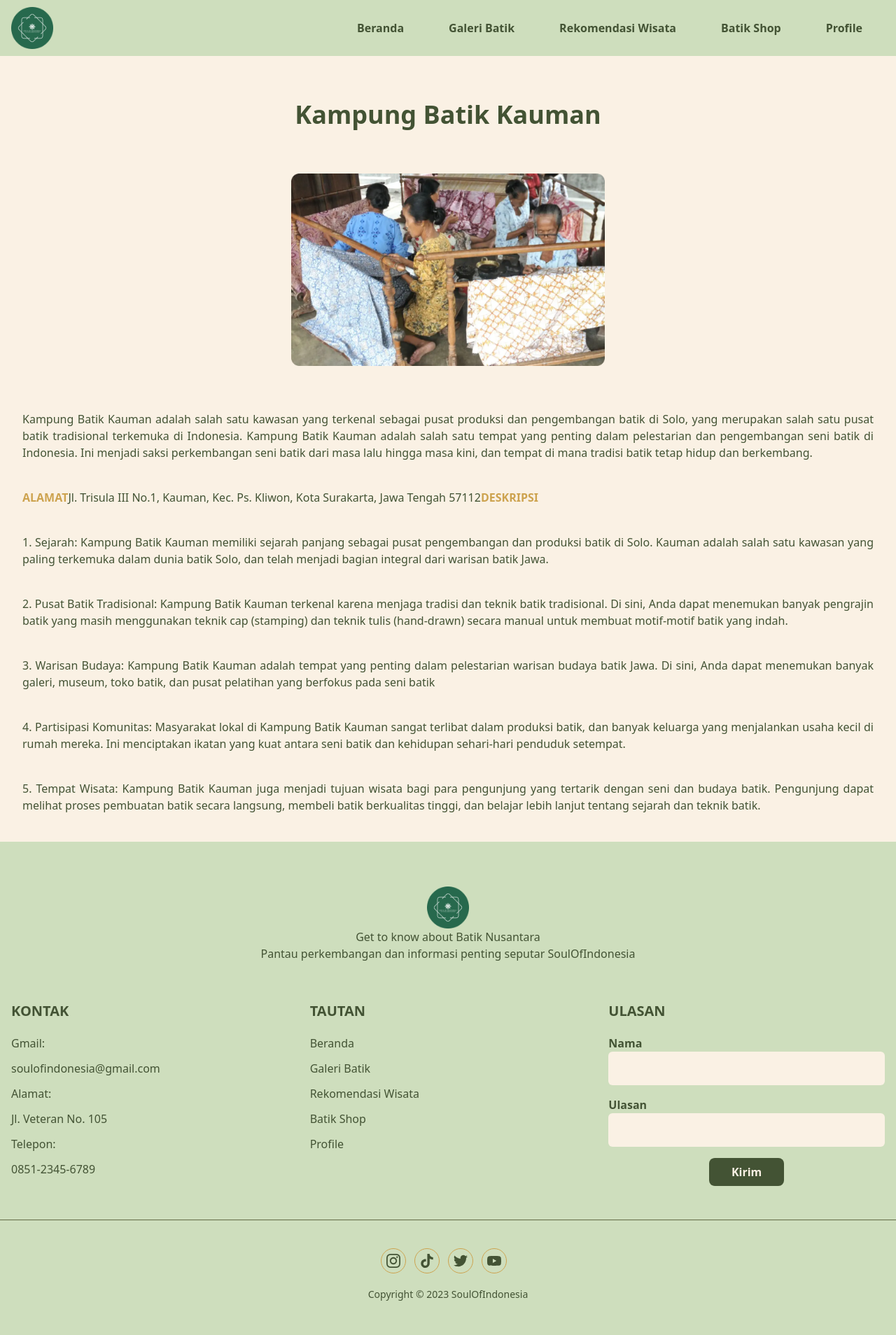
After one commit to fikriyarachmaa/SoulOfIndonesia-Project, a Laravel app: page /rekom/kampungkauman in a window 1280 px wide. The commit adds this page. Shown: the whole page at 70% size. Run offline with Laravel 10, Linux system fonts and the light colour scheme; style sheets or scripts are compiled from the project's sources.

Commit message:
selengkapnya batik, rekom, update header footer

```diff
--- a/resources/views/components/footer.blade.php
+++ b/resources/views/components/footer.blade.php
@@ -36,13 +36,13 @@
                         <a href="/landingpage" class="inline-block text-base hover:text-yellow mb-3">Beranda</a>
                     </li>
                     <li>
-                        <a href="/galeribatik" class="inline-block text-base hover:text-yellow mb-3">Galeri Batik</a>
+                        <a href="/galeribatik/galeribatik" class="inline-block text-base hover:text-yellow mb-3">Galeri Batik</a>
                     </li>
                     <li>
-                        <a href="/rekomendasiwisata" class="inline-block text-base hover:text-yellow mb-3">Rekomendasi Wisata</a>
+                        <a href="/rekom/rekomwisata" class="inline-block text-base hover:text-yellow mb-3">Rekomendasi Wisata</a>
                     </li>
                     <li>
-                        <a href="/batikshop" class="inline-block text-base hover:text-yellow mb-3">Batik Shop</a>
+                        <a href="/batikshop/batikshop" class="inline-block text-base hover:text-yellow mb-3">Batik Shop</a>
                     </li>
                     <li>
                         <a href="/profil" class="inline-block text-base hover:text-yellow mb-3">Profile</a>
--- a/resources/views/components/header.blade.php
+++ b/resources/views/components/header.blade.php
@@ -28,13 +28,13 @@
                             <a href="/landingpage" class="text-base font-semibold text-green-darkest py-2 mx-8 flex group-hover:text-cream">Beranda</a>
                         </li>
                         <li class="group">
-                            <a href="/galeribatik" class="text-base font-semibold text-green-darkest py-2 mx-8 flex group-hover:text-cream">Galeri Batik</a>
+                            <a href="/galeribatik/galeribatik" class="text-base font-semibold text-green-darkest py-2 mx-8 flex group-hover:text-cream">Galeri Batik</a>
                         </li>
                         <li class="group">
-                            <a href="/rekomendasiwisata" class="text-base font-semibold text-green-darkest py-2 mx-8 flex group-hover:text-cream">Rekomendasi Wisata</a>
+                            <a href="/rekom/rekomwisata" class="text-base font-semibold text-green-darkest py-2 mx-8 flex group-hover:text-cream">Rekomendasi Wisata</a>
                         </li>
                         <li class="group">
-                            <a href="/batikshop" class="text-base font-semibold text-green-darkest py-2 mx-8 flex group-hover:text-cream">Batik Shop</a>
+                            <a href="/batikshop/batikshop" class="text-base font-semibold text-green-darkest py-2 mx-8 flex group-hover:text-cream">Batik Shop</a>
                         </li>
                         <li class="group">
                             <a href="/profil" class="text-base font-semibold text-green-darkest py-2 mx-8 flex group-hover:text-cream">Profile</a>
--- /dev/null
+++ b/resources/views/rekom/kampungkauman.blade.php
@@ -0,0 +1,35 @@
+<!DOCTYPE html>
+<html lang="en">
+<head>
+    <meta charset="UTF-8">
+    <meta name="viewport" content="width=device-width, initial-scale=1.0">
+    <meta http-equiv="X-UA-Compatible" content="ie=edge">
+    <title>Kampung Batik Kauman</title>
+    @vite('resources/css/app.css')
+</head>
+<body>
+    @include('components.header')
+    {{-- Hero Section Start --}}
+    <section id="kampungbatikkauman" class="pt-16 lg:pt-36 bg-cream">
+        <div class="container mx-auto px-8">
+            <h1 class="text-green-darkest font-bold text-2xl md:text-4xl lg:text-4xl flex justify-center pb-16">Kampung Batik Kauman</h1>
+            <div class="flex flex-wrap items-center">
+                <img src="/img/kampungkauman.png" alt="Kampung Batik Kauman, Solo" class="max-w-full h-auto mx-auto md:max-w-md lg:max-w-md pb-16">
+                <p class="text-green-darkest font-regular pb-8 md:pb-10 text-justify">Kampung Batik Kauman adalah salah satu kawasan yang terkenal sebagai pusat produksi dan pengembangan batik di Solo, yang merupakan salah satu pusat batik tradisional terkemuka di Indonesia. Kampung Batik Kauman adalah salah satu tempat yang penting dalam pelestarian dan pengembangan seni batik di Indonesia. Ini menjadi saksi perkembangan seni batik dari masa lalu hingga masa kini, dan tempat di mana tradisi batik tetap hidup dan berkembang.</p>
+                <h4 class="text-yellow font-semibold pb-8 md:pb-10 text-justify">ALAMAT</h4>
+                <p class="text-green-darkest font-regular pb-8 md:pb-10 text-justify">Jl. Trisula III No.1, Kauman, Kec. Ps. Kliwon, Kota Surakarta, Jawa Tengah 57112</p>
+                <h4 class="text-yellow font-semibold pb-8 md:pb-10 text-justify">DESKRIPSI</h4>
+
+                <p class="text-green-darkest font-regular text-justify pb-8 md:pb-10">1. Sejarah: Kampung Batik Kauman memiliki sejarah panjang sebagai pusat pengembangan dan produksi batik di Solo. Kauman adalah salah satu kawasan yang paling terkemuka dalam dunia batik Solo, dan telah menjadi bagian integral dari warisan batik Jawa.</p>
+                <p class="text-green-darkest font-regular text-justify pb-8 md:pb-10">2. Pusat Batik Tradisional: Kampung Batik Kauman terkenal karena menjaga tradisi dan teknik batik tradisional. Di sini, Anda dapat menemukan banyak pengrajin batik yang masih menggunakan teknik cap (stamping) dan teknik tulis (hand-drawn) secara manual untuk membuat motif-motif batik yang indah.</p>
+                <p class="text-green-darkest font-regular text-justify pb-8 md:pb-10">3. Warisan Budaya: Kampung Batik Kauman adalah tempat yang penting dalam pelestarian warisan budaya batik Jawa. Di sini, Anda dapat menemukan banyak galeri, museum, toko batik, dan pusat pelatihan yang berfokus pada seni batik</p>
+                <p class="text-green-darkest font-regular text-justify pb-8 md:pb-10">4. Partisipasi Komunitas: Masyarakat lokal di Kampung Batik Kauman sangat terlibat dalam produksi batik, dan banyak keluarga yang menjalankan usaha kecil di rumah mereka. Ini menciptakan ikatan yang kuat antara seni batik dan kehidupan sehari-hari penduduk setempat.</p>
+                <p class="text-green-darkest font-regular text-justify pb-8 md:pb-10">5. Tempat Wisata: Kampung Batik Kauman juga menjadi tujuan wisata bagi para pengunjung yang tertarik dengan seni dan budaya batik. Pengunjung dapat melihat proses pembuatan batik secara langsung, membeli batik berkualitas tinggi, dan belajar lebih lanjut tentang sejarah dan teknik batik.</p>
+            </div>
+        </div>
+    </section>
+    {{-- Hero Section End --}}
+
+    @include('components.footer')
+</body>
+</html>
--- a/routes/web.php
+++ b/routes/web.php
@@ -28,7 +28,7 @@ Route::get('/components/header', function () {
 Route::get('/components/footer', function () {
     return view('components/footer');
 });
-Route::get('galeribatik/galeribatik', function () {
+Route::get('/galeribatik/galeribatik', function () {
     return view('galeribatik/galeriBatik');
 });
 Route::get('/auth/login', function () {
@@ -43,3 +43,9 @@ Route::get('/admin/admin', function () {
 Route::get('/rekom/rekomwisata', function () {
     return view('rekom/rekomendasiWisata');
 });
+Route::get('/galeribatik/batikjamugendong', function () {
+    return view('galeribatik/batikjamugendong');
+});
+Route::get('/rekom/kampungkauman', function () {
+    return view('rekom/kampungkauman');
+});
```
Also changed, not shown: resources/views/galeribatik/batikjamugendong.blade.php (added, +35 -0 lines), resources/views/galeribatik/galeriBatik.blade.php (+9 -9 lines), resources/views/rekom/rekomendasiWisata.blade.php (+7 -7 lines).
